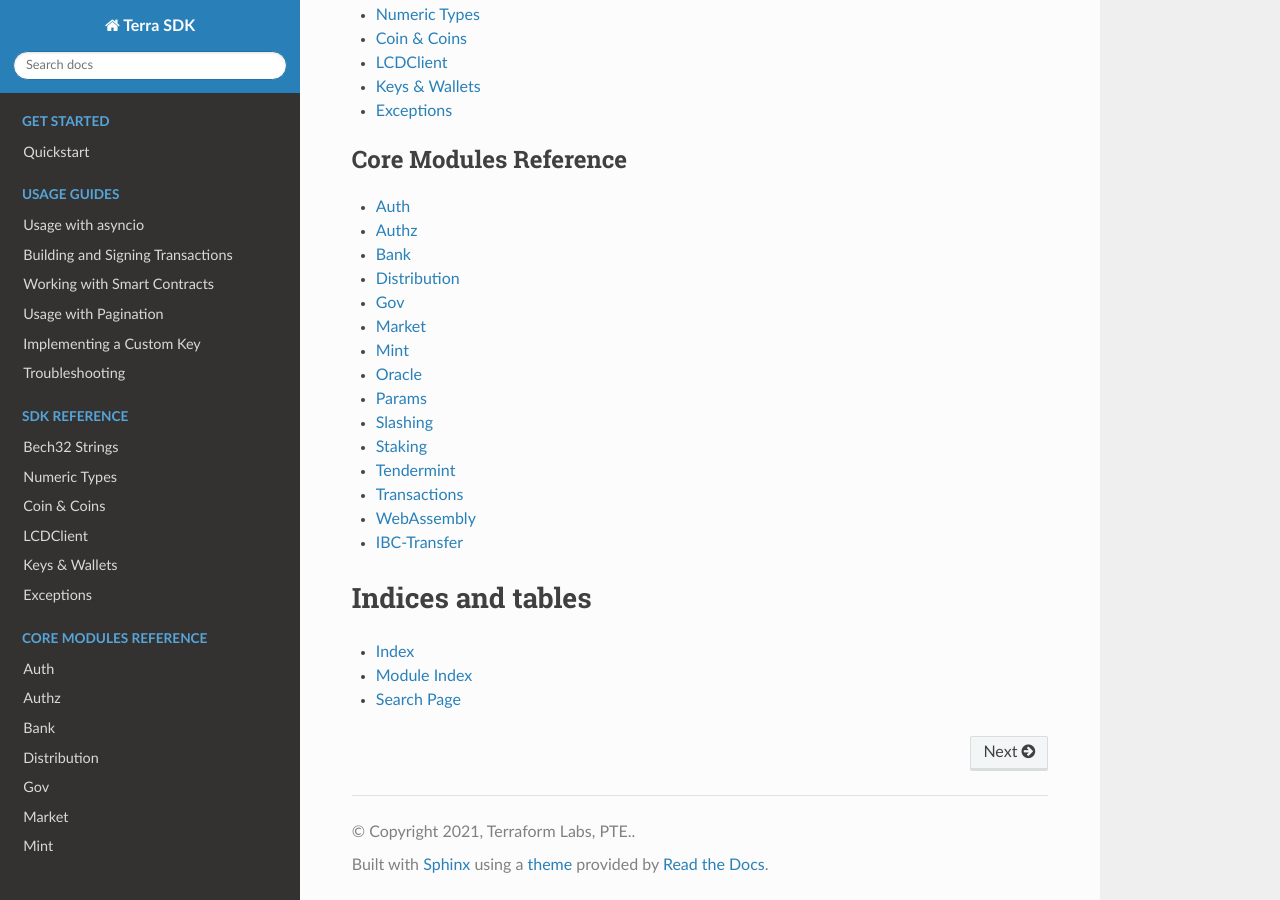
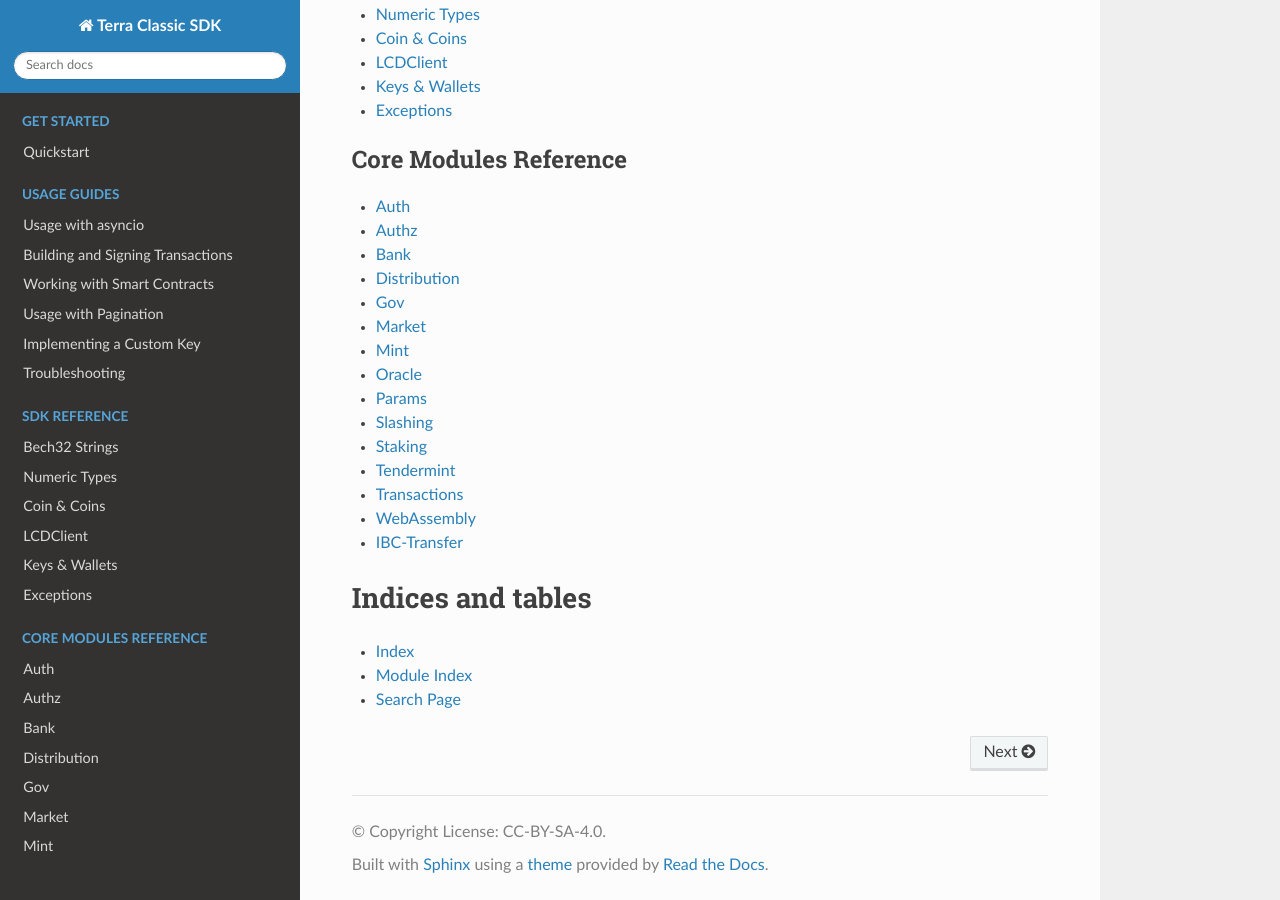
Before and after one commit to geoffmunn/terra.py, a Sphinx documentation site: the page built from docs/index.rst, in a window 1280 px wide and 900 px high, scrolled down 847 px. Built offline with Sphinx 7.4.7 and the Read the Docs theme 2.0.0, drawn with Linux system fonts in a browser that asks for light colours; pages that are not in the unit, such as notebooks, are missing from menus.

Commit message:
Project info updated

```diff
--- a/docs/conf.py
+++ b/docs/conf.py
@@ -19,12 +19,12 @@
 
 # -- Project information -----------------------------------------------------
 
-project = "Terra SDK"
-copyright = "2021, Terraform Labs, PTE."
-author = "Terraform Labs, PTE."
+project = "Terra Classic SDK"
+copyright = "License: CC-BY-SA-4.0"
+author = "Geoff Munn"
 
 # The full version, including alpha/beta/rc tags
-release = "2.0.3"
+release = "2.0.4"
 
 
 # -- General configuration ---------------------------------------------------
```
